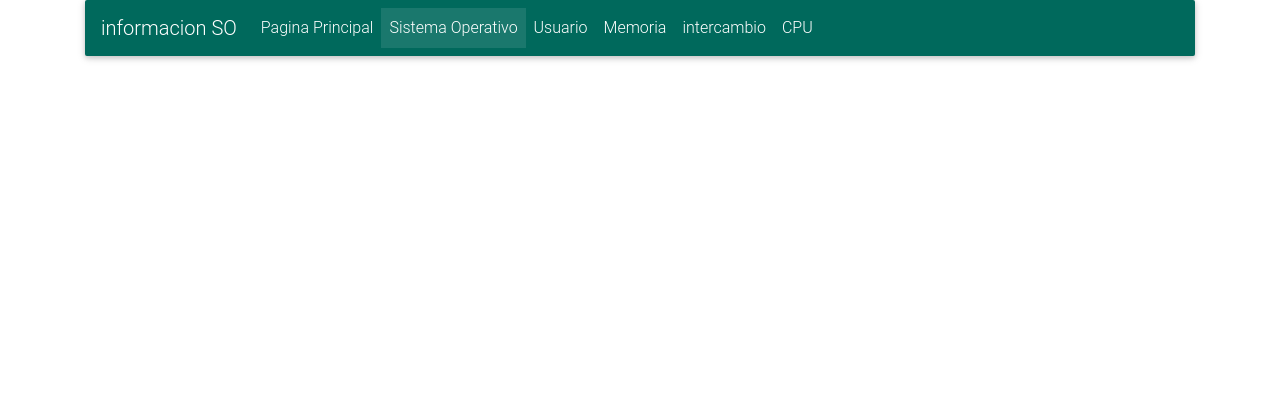
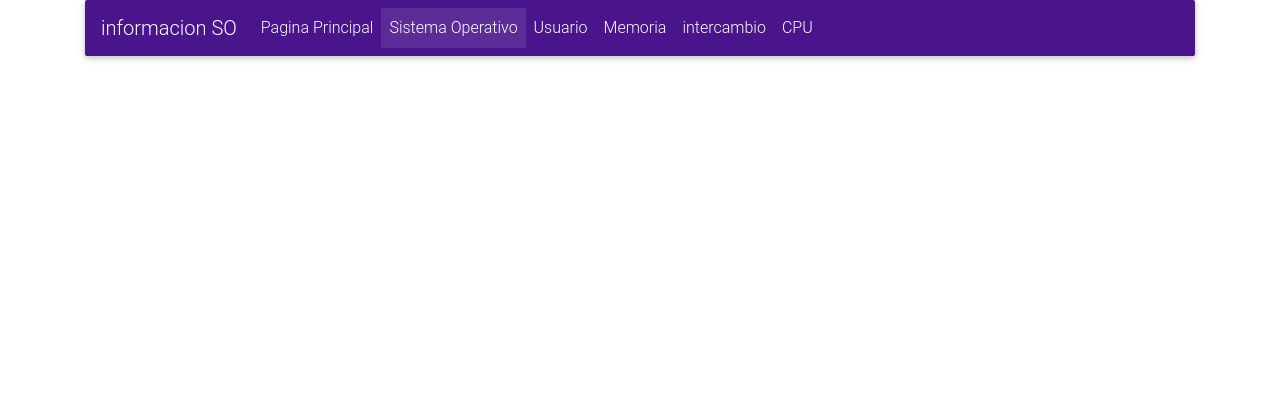
Before and after one commit to jabg97/projectredex, a Flask app: template templates/so.html in a window 1280 px wide. Shown: the top 403 px of the page. Run offline with Flask 2, Linux system fonts and the light colour scheme; the template is opened without the code that fills it, so the values that code supplies are empty; some libraries are stand-ins or nearby versions; some web fonts are replaced.

Commit message:
first commit

```diff
--- a/templates/cpu.html
+++ b/templates/cpu.html
@@ -5,7 +5,7 @@
 {% block content %}
 
 
-<nav class="navbar navbar-expand-lg navbar-dark red lighten-3 ">
+<nav class="navbar navbar-expand-lg navbar-dark blue darken-3 ">
     <a class="navbar-brand" href="#">informacion SO</a>
     <button class="navbar-toggler" type="button" data-toggle="collapse" data-target="#navbarNav" aria-controls="navbarNav" aria-expanded="false"
         aria-label="Toggle navigation">
--- a/templates/so.html
+++ b/templates/so.html
@@ -5,7 +5,7 @@
 {% block content %}
 
 
-<nav class="navbar navbar-expand-lg navbar-dark teal pink darken-3 ">
+<nav class="navbar navbar-expand-lg navbar-dark purple darken-4 ">
     <a class="navbar-brand" href="#">informacion SO</a>
     <button class="navbar-toggler" type="button" data-toggle="collapse" data-target="#navbarNav" aria-controls="navbarNav" aria-expanded="false"
         aria-label="Toggle navigation">
```
